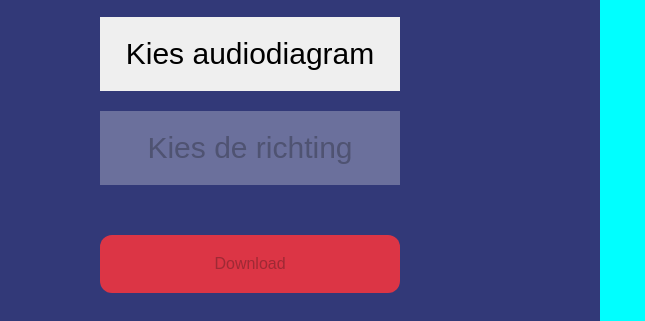
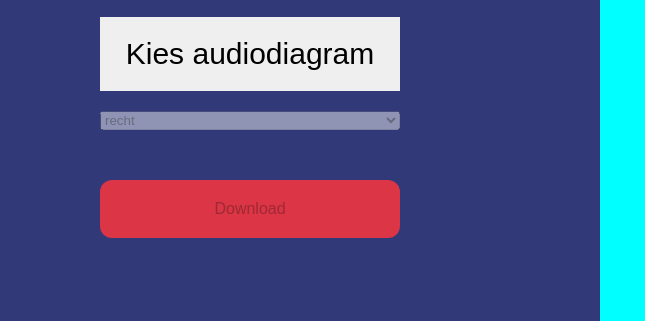
Before and after one commit to Wolfpl2001/Audiometer-app, an Electron app: page index.html in a window 1600 px wide. Shown: the part 236-557 px from the top of the page, 0-645 px from the left. Drawn offline with nearby package versions, Linux system fonts and the light colour scheme; no server answers.

Commit message:
Index update

```diff
--- a/index.html
+++ b/index.html
@@ -27,7 +27,11 @@
       <div class="buttons">
         <button id="audiobestand">Kies audiobestand</button>
         <button id="openFileBtn" >Kies audiodiagram</button>
-        <button id="richting" disabled>Kies de richting</button>
+        <select name="" id="" disabled>
+          <option value="recht">recht</option>
+          <option value="links">links</option>
+          <option value="beide">beide</option>
+        </select>
         <button id="downoload" disabled>Download</button>
       </div>
       <div class="labels">
```
